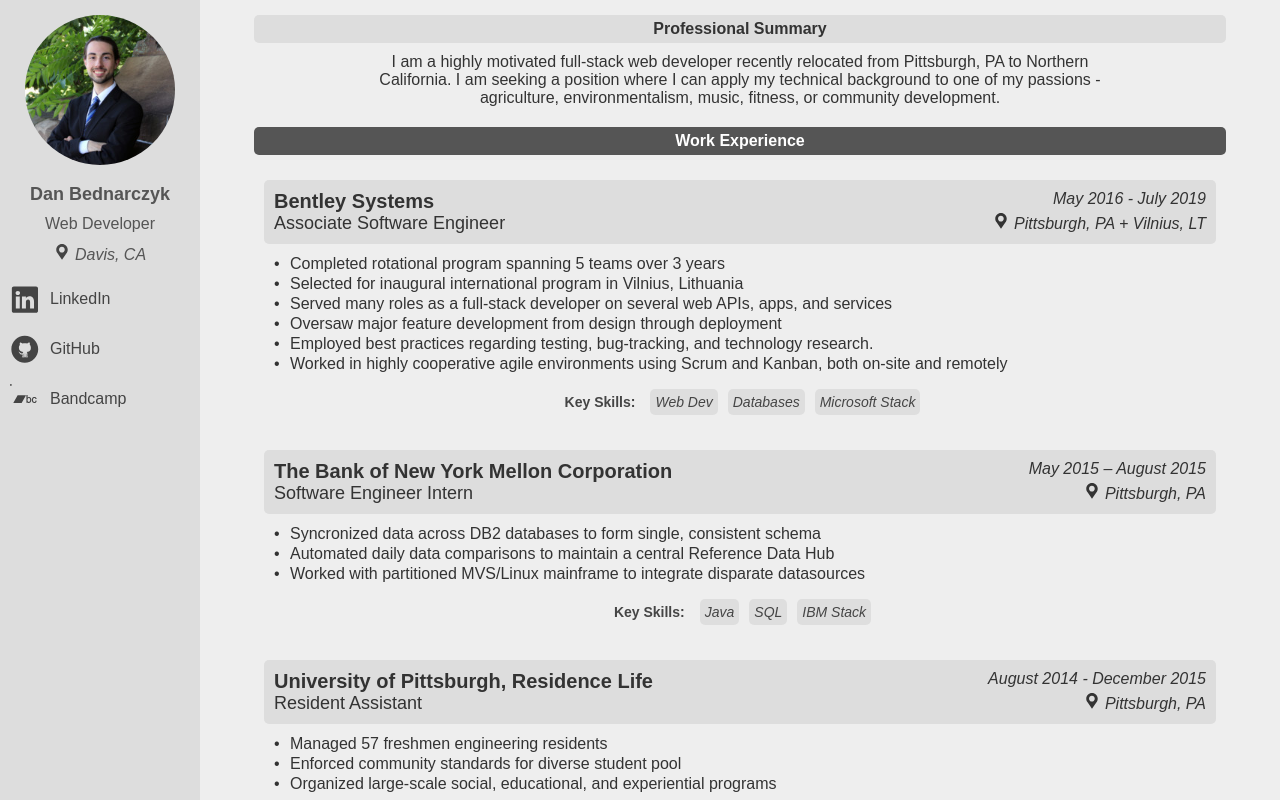
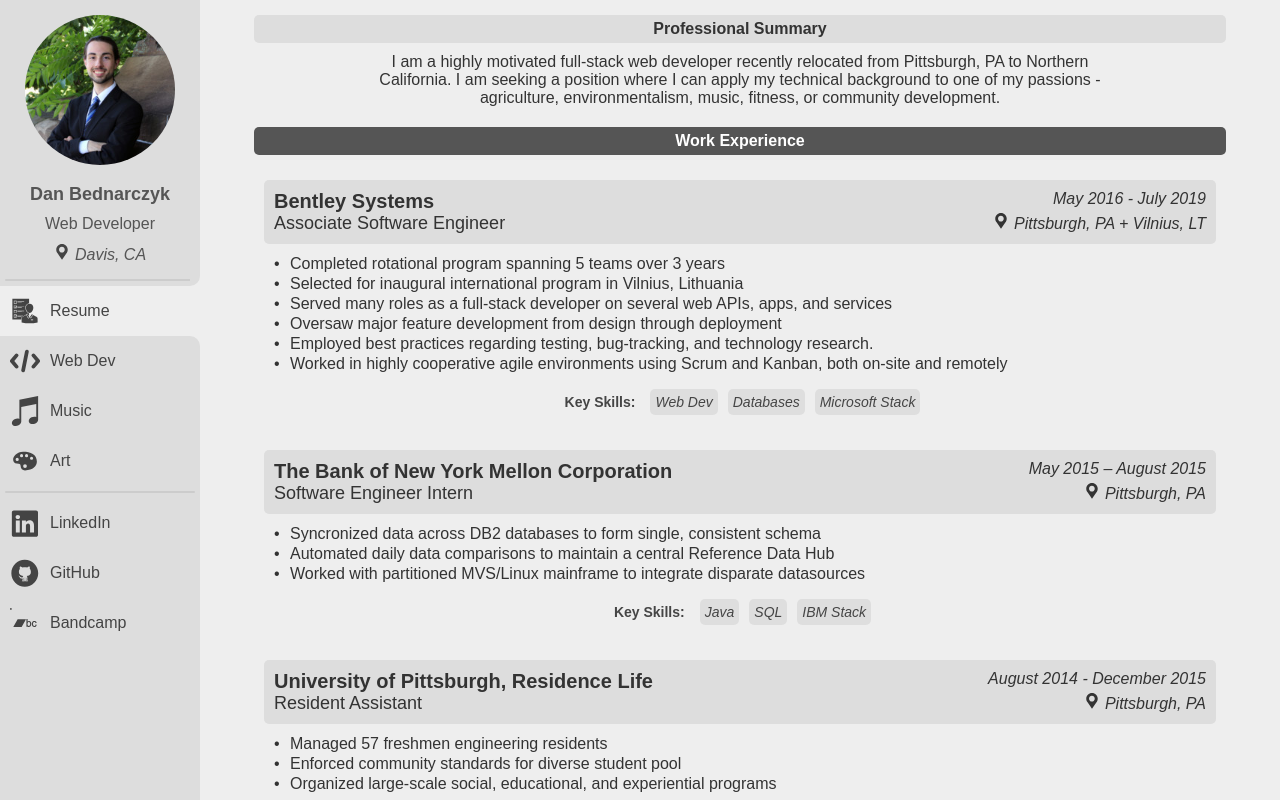
Before and after one commit to dan9418/personal-site-2, a React app: page / in a window 1280 px wide. Built offline with nearby package versions, Linux system fonts and the light colour scheme.

Commit message:
new side panel

```diff
--- a/src/App.css
+++ b/src/App.css
@@ -96,6 +96,20 @@
     padding-right: 5px;
 }
 
+.side-panel-section {
+
+}
+
+.side-panel-section-header {
+	text-align: center;
+    height: 2px;
+    margin: 5px;
+    background: #CCC;
+    border-radius: 2px;
+}
+
+
+
 .me {
 	height: 150px;
     border-radius: 100px;
--- a/src/App.tsx
+++ b/src/App.tsx
@@ -12,30 +12,30 @@
 
 export class App extends React.Component<any, any> {
 
+    static PAGES = [
+        Resume,
+        WebDev,
+        Music,
+        Art
+    ]
+
     constructor(props) {
         super(props);
         this.state = {
-            page: Resume
+            page: 0
         }
     }
 
-    setPage = (page) => {
+    setActivePage = (page) => {
         this.setState({
             page: page
         });
     }
 
     render = () => {
-        let Page = this.state.page;
+        let Page = App.PAGES[this.state.page];
         return (
             <>
-                <div className="navbar">
-                    <MenuButton text='Bio' setPage={this.setPage} page={Bio} icon={ICONS.home} />
-                    <MenuButton text='Resume' setPage={this.setPage} page={Resume} icon={ICONS.resume} />
-                    <MenuButton text='Web Dev' setPage={this.setPage} page={WebDev} icon={ICONS.webdev} />
-                    <MenuButton text='Music' setPage={this.setPage} page={Music} icon={ICONS.music} />
-                    <MenuButton text='Art' setPage={this.setPage} page={Art} icon={ICONS.art} />
-                </div>
                 <div className='side-panel'>
                     <div className='side-panel-header'>
                         <img className='me' src='./img/me.jpg' />
@@ -52,9 +52,19 @@
                             Davis, CA
                         </div>
                     </div>
-                    <SidePanelLink text='LinkedIn' icon={ICONS.linkedin} />
-                    <SidePanelLink text='GitHub' icon={ICONS.github} />
-                    <SidePanelLink text='Bandcamp' icon={ICONS.bandcamp} />
+                    <div className='side-panel-section'>
+                        <div className='side-panel-section-header'/>
+                        <SidePanelLink active={this.state.page === 0} action={() => this.setActivePage(0)} text='Resume' icon={ICONS.resume} />
+                        <SidePanelLink active={this.state.page === 1} action={() => this.setActivePage(1)} text='Web Dev' icon={ICONS.webdev} />
+                        <SidePanelLink active={this.state.page === 2} action={() => this.setActivePage(2)} text='Music' icon={ICONS.music} />
+                        <SidePanelLink active={this.state.page === 3} action={() => this.setActivePage(3)} text='Art' icon={ICONS.art} />
+                    </div>
+                    <div className='side-panel-section'>
+                        <div className='side-panel-section-header'/>
+                        <SidePanelLink text='LinkedIn' icon={ICONS.linkedin} />
+                        <SidePanelLink text='GitHub' icon={ICONS.github} />
+                        <SidePanelLink text='Bandcamp' icon={ICONS.bandcamp} />
+                    </div>
                 </div>
                 <div className='main'>
                     <Page />
--- a/src/SidePanel/SidePanel.css
+++ b/src/SidePanel/SidePanel.css
@@ -5,10 +5,47 @@
     height: 50px;
     line-height: 50px;
     font-size: 16px;
+    position: relative;
 }
 
 .side-panel-link:hover {
     background-color: #CCC;
+    z-index: 10;
+}
+
+.side-panel-link.active {
+    background-color: #EEE;
+}
+
+.side-panel-link-corner {
+    width: 10px;
+    height: 10px;
+    position: absolute;
+    right: 0px;
+    background-color: #EEE;
+    z-index: 5;
+}
+
+.side-panel-link-corner div {
+    width: 10px;
+    height: 10px;
+    background-color: #DDD;
+}
+
+.side-panel-link-corner.top div{
+    border-radius: 0 0 10px 0;
+}
+
+.side-panel-link-corner.bottom div{
+    border-radius: 0 10px 0 0;
+}
+
+.side-panel-link-corner.top {
+    top: -10px
+}
+
+.side-panel-link-corner.bottom {
+    bottom: -10px
 }
 
 .side-panel-link-icon {
--- a/src/SidePanel/SidePanelLink.tsx
+++ b/src/SidePanel/SidePanelLink.tsx
@@ -8,11 +8,18 @@
 	}
 
 	render = () => {
+		let classes = ['side-panel-link'];
+		if (this.props.active) classes.push('active');
+
 		return (
-				<div className='side-panel-link'>
-					<div className='side-panel-link-icon'>{this.props.icon}</div>
-					<div className='side-panel-link-text'>{this.props.text}</div>
-				</div>
+			<div className={classes.join(' ')} onClick={this.props.action}>
+				{this.props.active && <>
+					<div className='side-panel-link-corner top'><div></div></div>
+					<div className='side-panel-link-corner bottom'><div></div></div>
+				</>}
+				<div className='side-panel-link-icon'>{this.props.icon}</div>
+				<div className='side-panel-link-text'>{this.props.text}</div>
+			</div>
 		);
 	};
 }
```
Also changed, not shown: 1 other file (tests, documents, lock files or other folders).
